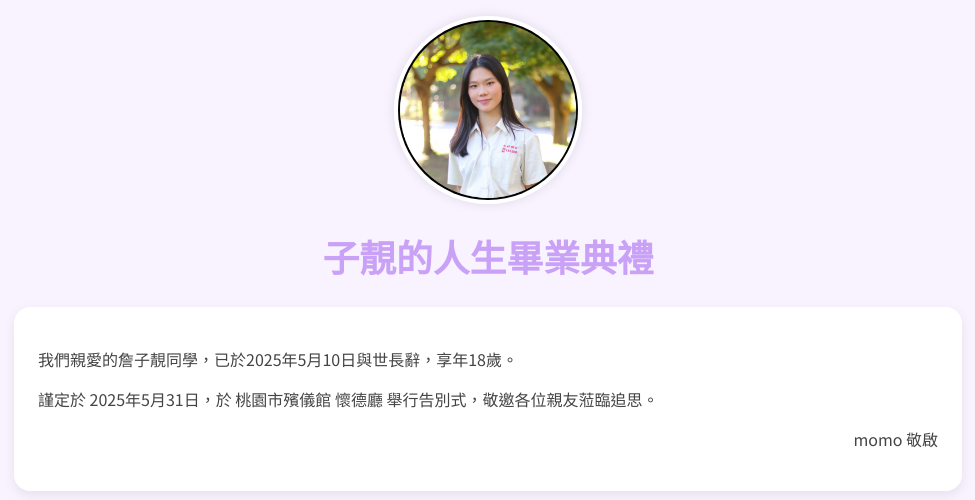
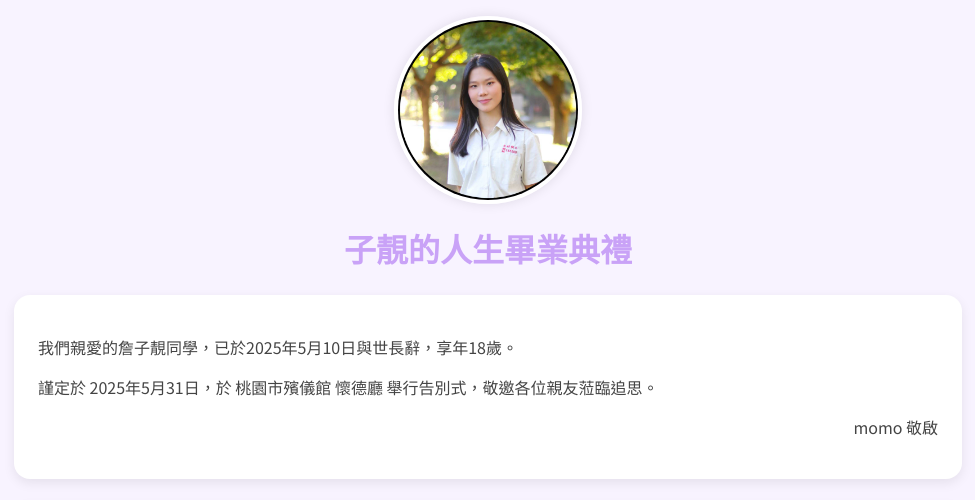
Before and after one commit to luyushu0218/MOMO, a plain HTML site: page index.html in a window 1280 px wide. Shown: the top 500 px of the page, without its empty margins (152-1127 px from the left). Drawn offline with Linux system fonts and the light colour scheme.

Commit message:
Update index.html

```diff
--- a/index.html
+++ b/index.html
@@ -16,7 +16,7 @@
     h1 {
       text-align: center;
       color: #c9a2f7;
-      font-size: 2.3rem;
+      font-size: 2.0rem;
       margin-bottom: 1rem;
     }
     .photo-frame {
```
